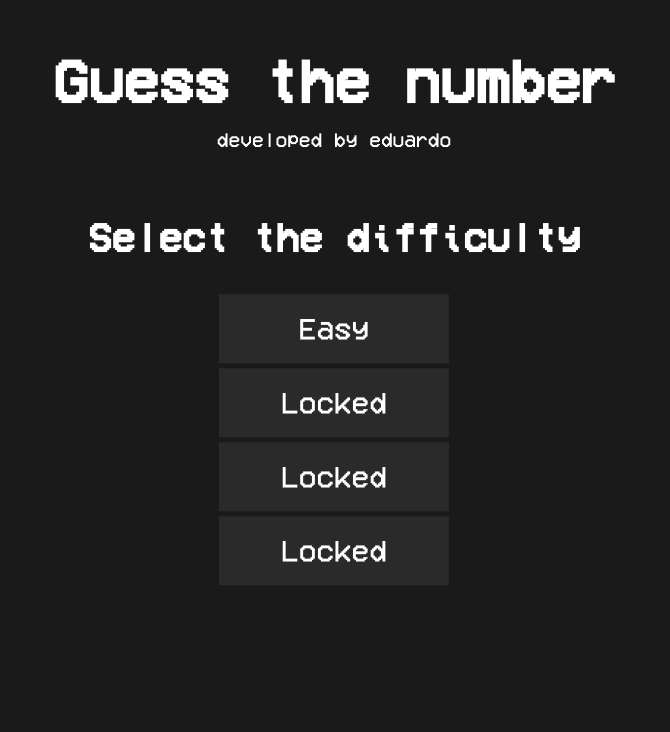
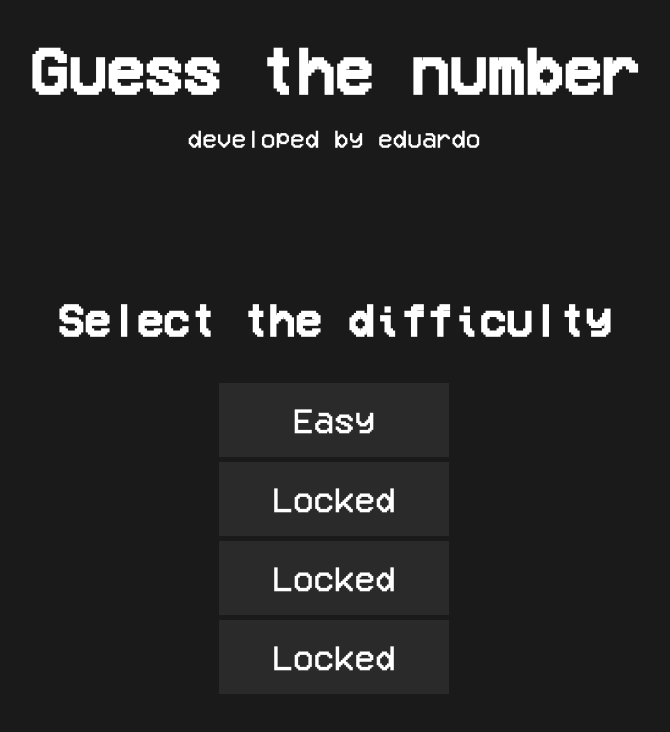
Before and after one commit to harucacique/guessthenumber, a website: page guess_my_number/main/difficulties/start.html in a window 1280 px wide. Shown: the whole page, without its empty margins (306-976 px from the left). Drawn offline with Linux system fonts and the light colour scheme.

Commit message:
css updates

```diff
--- a/guess_my_number/main/difficulties/start.html
+++ b/guess_my_number/main/difficulties/start.html
@@ -5,7 +5,6 @@
     <meta name="viewport" content="width=device-width, initial-scale=1.0">
     <title>Title</title>
     <link rel="stylesheet" href="../styles/style.css">
-    <link rel="stylesheet" media="screen and (max-width: 600px)" href="../styles/mobile.css">
     <link rel="stylesheet" media="screen and (orientation: portrait)" href="../styles/portrait.css">
 </head>
 <body>
--- a/guess_my_number/main/styles/game.css
+++ b/guess_my_number/main/styles/game.css
@@ -20,8 +20,8 @@ body{
     overflow: hidden;
 }
 h1{
-    margin-top: 50px;
-    font-size: 50px;
+    margin-top: 30px;
+    font-size: 60px;
     margin-bottom: 0;
 }
 :root{
@@ -32,11 +32,14 @@ h1{
     --color5: #4A4A4A;
 }
 #difficultyContainer{
-    margin-top: 30px;
+    margin-top: 35px;
     text-align: center;
 }
+#difficultyContainer p{
+    font-size: 25px;
+}
 #difficultyContainer h2{
-    font-size: 30px;
+    font-size: 40px;
 }
 #gameContainer{
     display: flex;
@@ -50,7 +53,7 @@ h1{
     flex-flow: row wrap;
     align-items: center;
     width: 289px;
-    font-size: 30px;
+    font-size: 35px;
 }
 #inputContainer input{
     font-family: 'vcr_osd_mono', sans-serif;
@@ -92,14 +95,17 @@ div#blackScreen{
     opacity: 0.2;
 }
 #endMatch{
+    font-size: 40px;
     position: absolute;
     top: 50%;
     left: 50%;
     transform: translate(-50%, -50%);
     background-color: var(--color3);
-    padding: 20px;
+    padding: 25px;
+    border-radius: 15px;
 }
 #endMatch button{
+    font-size: 35px;
     cursor: pointer;
     font-family: 'vcr_osd_mono', sans-serif;
     color: white;
@@ -119,11 +125,8 @@ div#blackScreen{
 #hint{
     text-align: center;
 }
-a{
-    text-decoration: none;
-    color: white;
-}
 #back {
+    font-size: 2.2em;
     cursor: pointer;
 }
 .hidden{
--- a/guess_my_number/main/styles/style.css
+++ b/guess_my_number/main/styles/style.css
@@ -13,9 +13,11 @@ header{
     text-align: center;
 }
 header > p{
-    font-size: 20px;
+    font-size: 25px;
 }
 body{
+    display: grid;
+    flex-flow: column nowrap;
     font-family: 'vcr_osd_mono', sans-serif;
     color: white;
     height: 100vh;
@@ -23,20 +25,14 @@ body{
     overflow: hidden;
 }
 h1{
-    margin-top: 50px;
-    font-size: 60px;
+    margin-top: 30px;
+    font-size: 65px;
     margin-bottom: 0;
     transition: ease 0.3s;
 }
 h2{
     text-align: center;
-    font-size: 40px;
-}
-main{
-    position: absolute;
-    top: 50%;
-    left: 50%;
-    transform: translate(-50%, -50%);
+    font-size: 45px;
 }
 #difficultContainer{
     display: flex;
@@ -44,13 +40,16 @@ main{
     margin: 30px auto;
     width: 230px;
 }
+main{
+    justify-self: center;
+}
 span{
     text-align: center;
     text-decoration: none;
     color: white;
     background-color: var(--color3);
     padding: 20px;
-    font-size: 30px;
+    font-size: 35px;
     margin-top: 5px;
     transition: ease 0.3s;
 }
```
